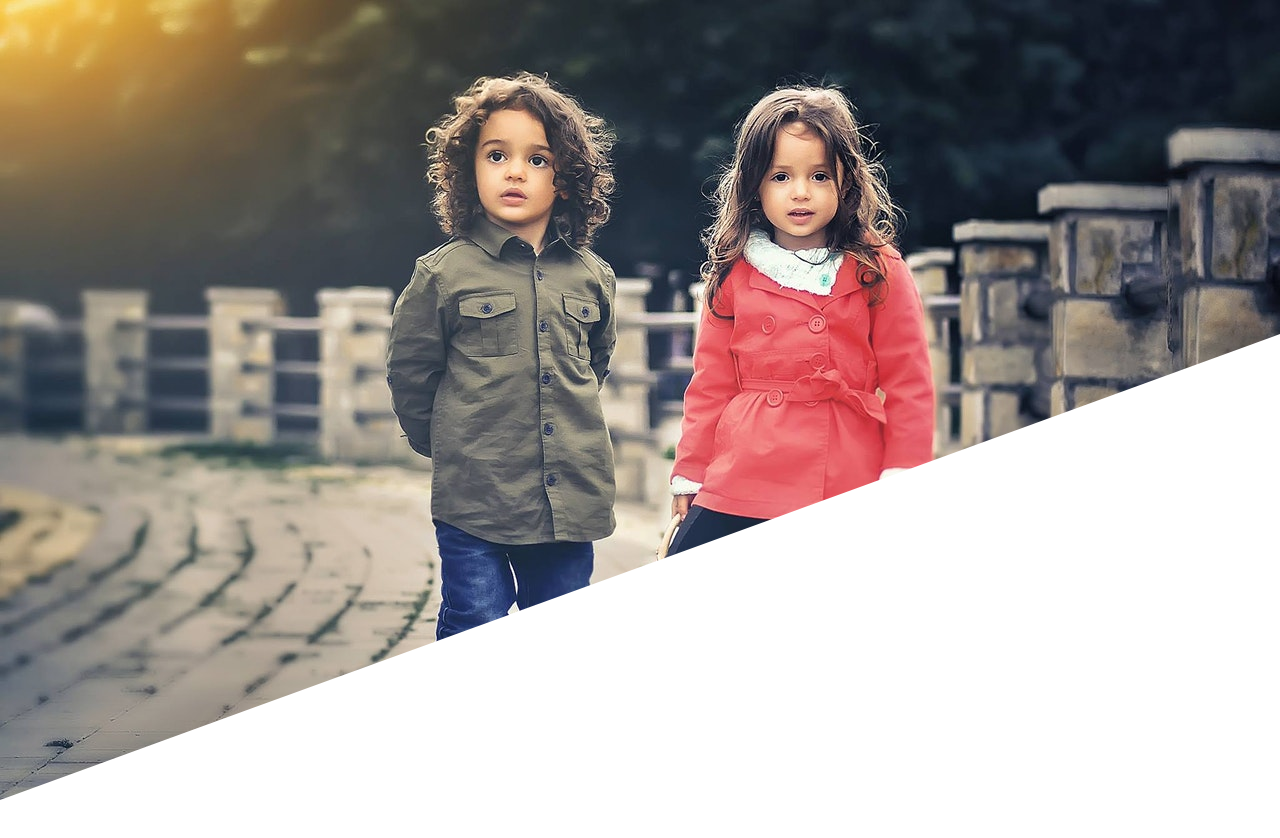
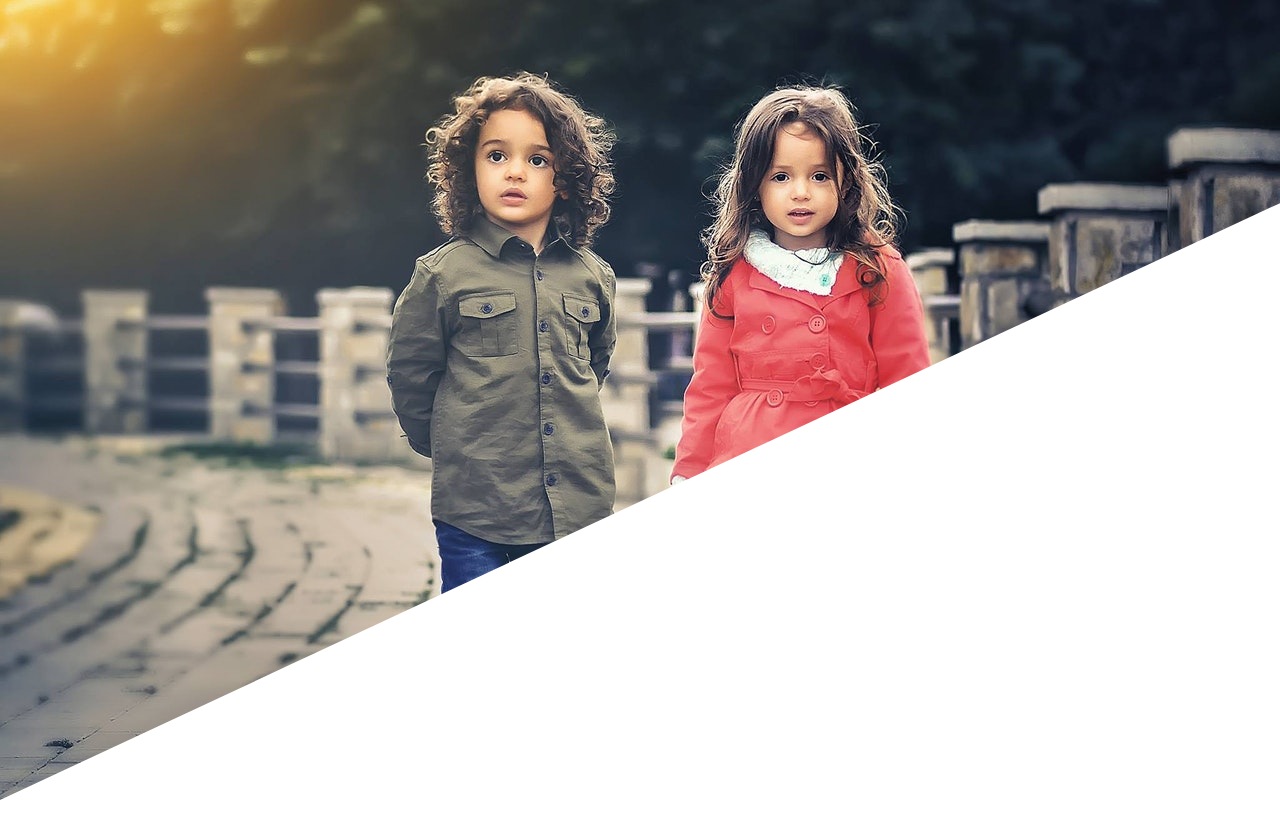
Before and after one commit to erfan-taraghi/15-complet-pic-with-scroll, a plain HTML site: page index.html in a window 1280 px wide. Drawn offline with Linux system fonts and the light colour scheme.

Commit message:
change skewY

```diff
--- a/css/style.css
+++ b/css/style.css
@@ -25,6 +25,10 @@
      width: 100%;
      height: 100%;
      background: #fff;
-     transform: skewY(-20deg);
+     transform: skewY(-25deg);
      transform-origin: top left;
+     -webkit-transform: skewY(-25deg);
+     -moz-transform: skewY(-25deg);
+     -ms-transform: skewY(-25deg);
+     -o-transform: skewY(-25deg);
 }
--- a/js/script.js
+++ b/js/script.js
@@ -1,5 +1,5 @@
 let skewed =document.querySelector('.angel');
 window.addEventListener('scroll',function(){
-    let value = -20 + window.scrollY/14;
+    let value = -25 + window.scrollY/10;
     skewed.style.transform = "skewY("+value+"deg)";
 })
```
